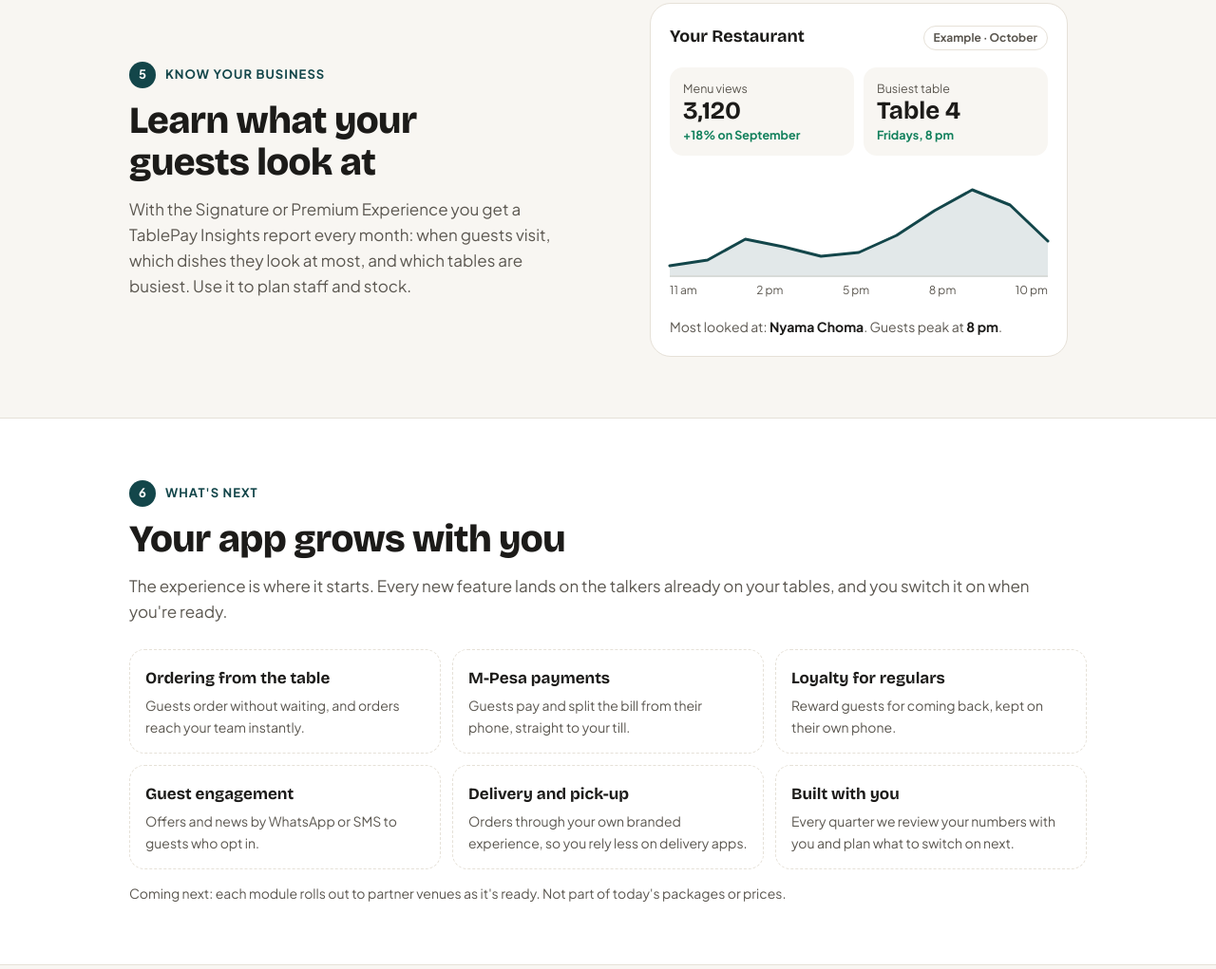
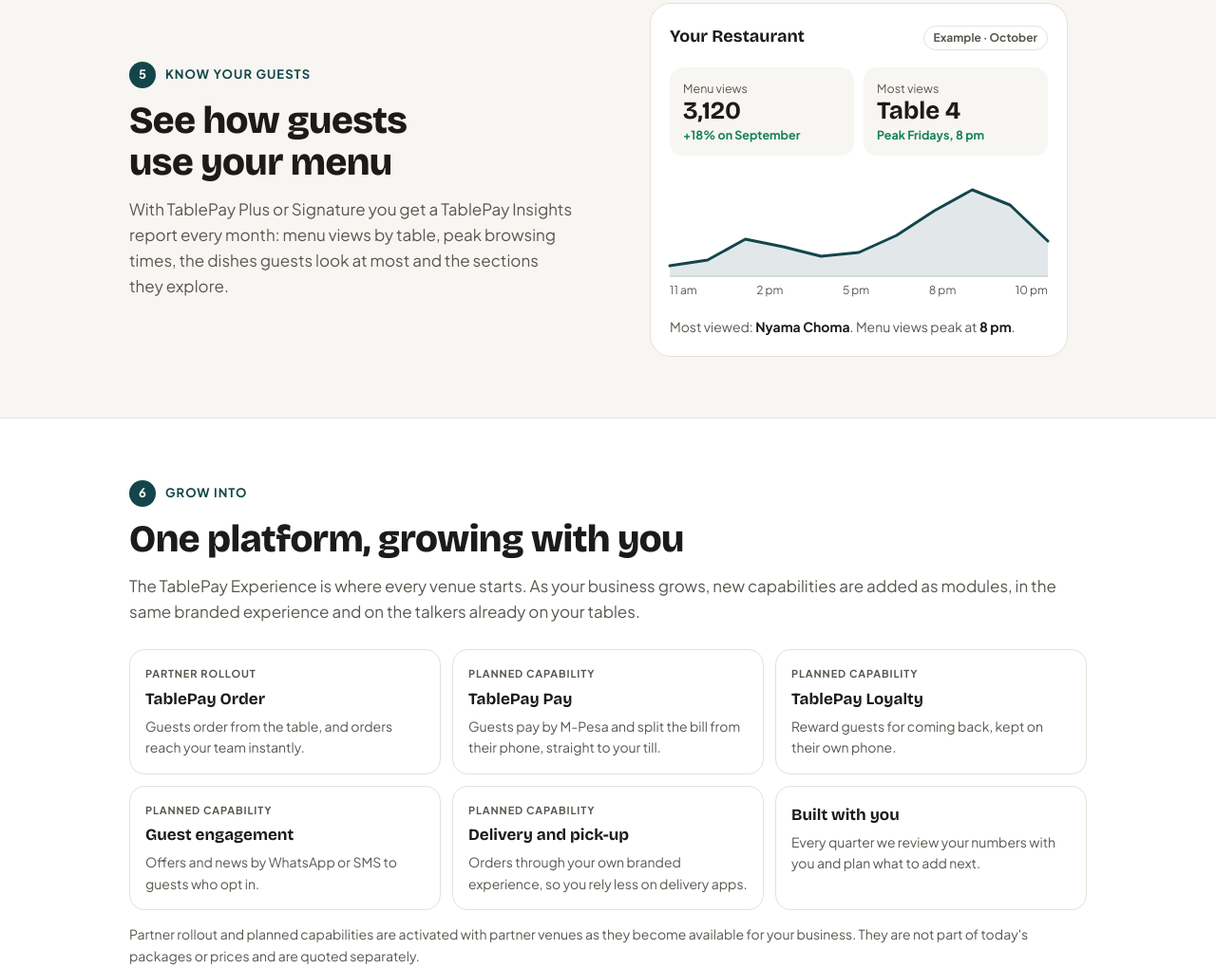
Before and after one commit to samasuma/tablepay, a plain HTML site: page demo/index.html in a window 1280 px wide. Shown: the part 3639-4660 px from the top of the page at 95% size. Drawn offline with nearby package versions, Linux system fonts and the light colour scheme.

Commit message:
Demo page: package names, capability labels, Insights wording and WhatsApp button matched to the website

```diff
--- a/demo/index.html
+++ b/demo/index.html
@@ -38,7 +38,7 @@ h1, h2, h3 { font-family: var(--display); line-height: 1.1; letter-spacing: -0.0
 p { margin: 0; text-wrap: pretty; }
 .btn { display: inline-flex; align-items: center; justify-content: center; gap: 8px; min-height: 52px; padding: 0 24px; border-radius: 999px; font-weight: 700; font-size: 16px; text-decoration: none; border: 0; }
 .btn-white { background: #FFFFFF; color: #13464A; }
-.btn-wa { background: #128C4A; color: #FFFFFF; }
+.btn-wa { background: var(--navy); color: #FFFFFF; box-shadow: inset 0 0 0 1.5px #E2B865; }
 .btn-wa:hover { background: #0E7A40; }
 .btn-line { border: 1.5px solid var(--line); background: var(--surface); color: var(--ink); }
 
@@ -183,8 +183,9 @@ p { margin: 0; text-wrap: pretty; }
 
 /* live + close */
 .next { display: grid; grid-template-columns: repeat(3, minmax(0, 1fr)); gap: 12px; margin-top: 26px; }
-.next div { background: var(--surface); border: 1.5px dashed var(--line); border-radius: 16px; padding: 16px; display: flex; flex-direction: column; gap: 4px; }
+.next div { background: var(--surface); border: 1px solid var(--line); border-radius: 16px; padding: 16px; display: flex; flex-direction: column; gap: 4px; }
 .next b { font-family: var(--display); font-size: 17px; }
+.next em { order: -1; font-style: normal; font-size: 11px; font-weight: 700; letter-spacing: 0.08em; text-transform: uppercase; color: var(--muted); }
 .next span { font-size: 14px; color: var(--muted); }
 .live { display: grid; grid-template-columns: repeat(2, minmax(0, 1fr)); gap: 14px; margin-top: 28px; }
 .live a { background: var(--surface); border: 1px solid var(--line); border-radius: 18px; padding: 18px; text-decoration: none; color: var(--ink); display: flex; flex-direction: column; gap: 6px; }
@@ -318,10 +319,10 @@ p { margin: 0; text-wrap: pretty; }
       <div class="reveal">
         <span class="step"><i>4</i>Your look</span>
         <h2>Choose your experience</h2>
-        <p class="say">Most restaurants choose the Essential or Signature Experience, in their own logo and colour. Upmarket venues choose the Premium Experience, designed around their space.</p>
+        <p class="say">Most restaurants choose TablePay Start or TablePay Plus, in their own logo and colour. Upmarket venues and hotels choose TablePay Signature, designed around their space.</p>
         <div class="switch" role="group" aria-label="Menu look">
           <button type="button" data-look="std" aria-pressed="true">Standard</button>
-          <button type="button" data-look="prem" aria-pressed="false">Premium</button>
+          <button type="button" data-look="prem" aria-pressed="false">Signature</button>
         </div>
         <p class="lookinfo" id="lookinfo"></p>
       </div>
@@ -332,16 +333,16 @@ p { margin: 0; text-wrap: pretty; }
   <section class="ch" id="c5">
     <div class="wrap ch-grid">
       <div class="reveal">
-        <span class="step"><i>5</i>Know your business</span>
-        <h2>Learn what your guests look at</h2>
-        <p class="say">With the Signature or Premium Experience you get a TablePay Insights report every month: when guests visit, which dishes they look at most, and which tables are busiest. Use it to plan staff and stock.</p>
+        <span class="step"><i>5</i>Know your guests</span>
+        <h2>See how guests use your menu</h2>
+        <p class="say">With TablePay Plus or Signature you get a TablePay Insights report every month: menu views by table, peak browsing times, the dishes guests look at most and the sections they explore.</p>
       </div>
       <div class="stage reveal">
         <div class="report" aria-label="Example monthly report">
           <div class="report-head"><b data-name></b><span>Example · October</span></div>
           <div class="kpis">
             <div class="kpi"><span>Menu views</span><b>3,120</b><em>+18% on September</em></div>
-            <div class="kpi"><span>Busiest table</span><b>Table 4</b><em>Fridays, 8 pm</em></div>
+            <div class="kpi"><span>Most views</span><b>Table 4</b><em>Peak Fridays, 8 pm</em></div>
           </div>
           <div>
             <svg class="chart" viewBox="0 0 300 110" preserveAspectRatio="none" aria-hidden="true">
@@ -351,7 +352,7 @@ p { margin: 0; text-wrap: pretty; }
             </svg>
             <div class="xl"><span>11 am</span><span>2 pm</span><span>5 pm</span><span>8 pm</span><span>10 pm</span></div>
           </div>
-          <p class="r-note">Most looked at: <b id="topdish">Nyama Choma</b>. Guests peak at <b>8 pm</b>.</p>
+          <p class="r-note">Most viewed: <b id="topdish">Nyama Choma</b>. Menu views peak at <b>8 pm</b>.</p>
         </div>
       </div>
     </div>
@@ -360,19 +361,19 @@ p { margin: 0; text-wrap: pretty; }
   <section class="ch alt" id="cnext">
     <div class="wrap">
       <div class="reveal">
-        <span class="step"><i>6</i>What's next</span>
-        <h2>Your app grows with you</h2>
-        <p class="say">The experience is where it starts. Every new feature lands on the talkers already on your tables, and you switch it on when you're ready.</p>
+        <span class="step"><i>6</i>Grow into</span>
+        <h2>One platform, growing with you</h2>
+        <p class="say">The TablePay Experience is where every venue starts. As your business grows, new capabilities are added as modules, in the same branded experience and on the talkers already on your tables.</p>
       </div>
       <div class="next reveal">
-        <div><b>Ordering from the table</b><span>Guests order without waiting, and orders reach your team instantly.</span></div>
-        <div><b>M-Pesa payments</b><span>Guests pay and split the bill from their phone, straight to your till.</span></div>
-        <div><b>Loyalty for regulars</b><span>Reward guests for coming back, kept on their own phone.</span></div>
-        <div><b>Guest engagement</b><span>Offers and news by WhatsApp or SMS to guests who opt in.</span></div>
-        <div><b>Delivery and pick-up</b><span>Orders through your own branded experience, so you rely less on delivery apps.</span></div>
-        <div><b>Built with you</b><span>Every quarter we review your numbers with you and plan what to switch on next.</span></div>
+        <div><b>TablePay Order</b><em>Partner rollout</em><span>Guests order from the table, and orders reach your team instantly.</span></div>
+        <div><b>TablePay Pay</b><em>Planned capability</em><span>Guests pay by M-Pesa and split the bill from their phone, straight to your till.</span></div>
+        <div><b>TablePay Loyalty</b><em>Planned capability</em><span>Reward guests for coming back, kept on their own phone.</span></div>
+        <div><b>Guest engagement</b><em>Planned capability</em><span>Offers and news by WhatsApp or SMS to guests who opt in.</span></div>
+        <div><b>Delivery and pick-up</b><em>Planned capability</em><span>Orders through your own branded experience, so you rely less on delivery apps.</span></div>
+        <div><b>Built with you</b><span>Every quarter we review your numbers with you and plan what to add next.</span></div>
       </div>
-      <p class="say" style="font-size: 14px;">Coming next: each module rolls out to partner venues as it's ready. Not part of today's packages or prices.</p>
+      <p class="say" style="font-size: 14px;">Partner rollout and planned capabilities are activated with partner venues as they become available for your business. They are not part of today's packages or prices and are quoted separately.</p>
     </div>
   </section>
 
@@ -384,8 +385,8 @@ p { margin: 0; text-wrap: pretty; }
         <p class="say">These are working TablePay experiences for two demo restaurants. They open in a new tab and can take a few seconds to load the first time.</p>
       </div>
       <div class="live reveal">
-        <a href="https://tablepay.onrender.com/t/b64jfbgt" target="_blank" rel="noopener"><b>Kaya Kitchen &amp; Bar</b><span>Essential Experience, the look most restaurants choose</span><em>Open live menu →</em></a>
-        <a href="https://tablepay.onrender.com/t/premium" target="_blank" rel="noopener"><b>Ember &amp; Salt</b><span>Premium Experience, the boutique look</span><em>Open live menu →</em></a>
+        <a href="https://tablepay.onrender.com/t/b64jfbgt" target="_blank" rel="noopener"><b>Kaya Kitchen &amp; Bar</b><span>TablePay Start and Plus, the look most restaurants choose</span><em>Open live menu →</em></a>
+        <a href="https://tablepay.onrender.com/t/premium" target="_blank" rel="noopener"><b>Ember &amp; Salt</b><span>TablePay Signature, the boutique look</span><em>Open live menu →</em></a>
       </div>
     </div>
   </section>
@@ -553,8 +554,8 @@ document.documentElement.classList.add('js');
 
   // look switch
   var INFO = {
-    std: 'Essential and Signature: your logo and brand colour, with dish photos or a clean text layout. Signature adds a monthly Insights report.',
-    prem: 'Premium Experience: your venue photo, an elegant serif, your story, and courses that each open with one signature dish, with wood or metal talkers. Tap the courses to browse.'
+    std: 'TablePay Start and Plus: your logo and brand colour, with dish photos or a clean text layout. Plus adds a monthly Insights report.',
+    prem: 'TablePay Signature: your venue photo, an elegant serif, your story, and courses that each open with one signature dish, with wood or metal talkers. Tap the courses to browse.'
   };
   document.querySelectorAll('[data-look]').forEach(function (b) {
     b.addEventListener('click', function () { state.look = b.dataset.look; renderAll(); });
```
